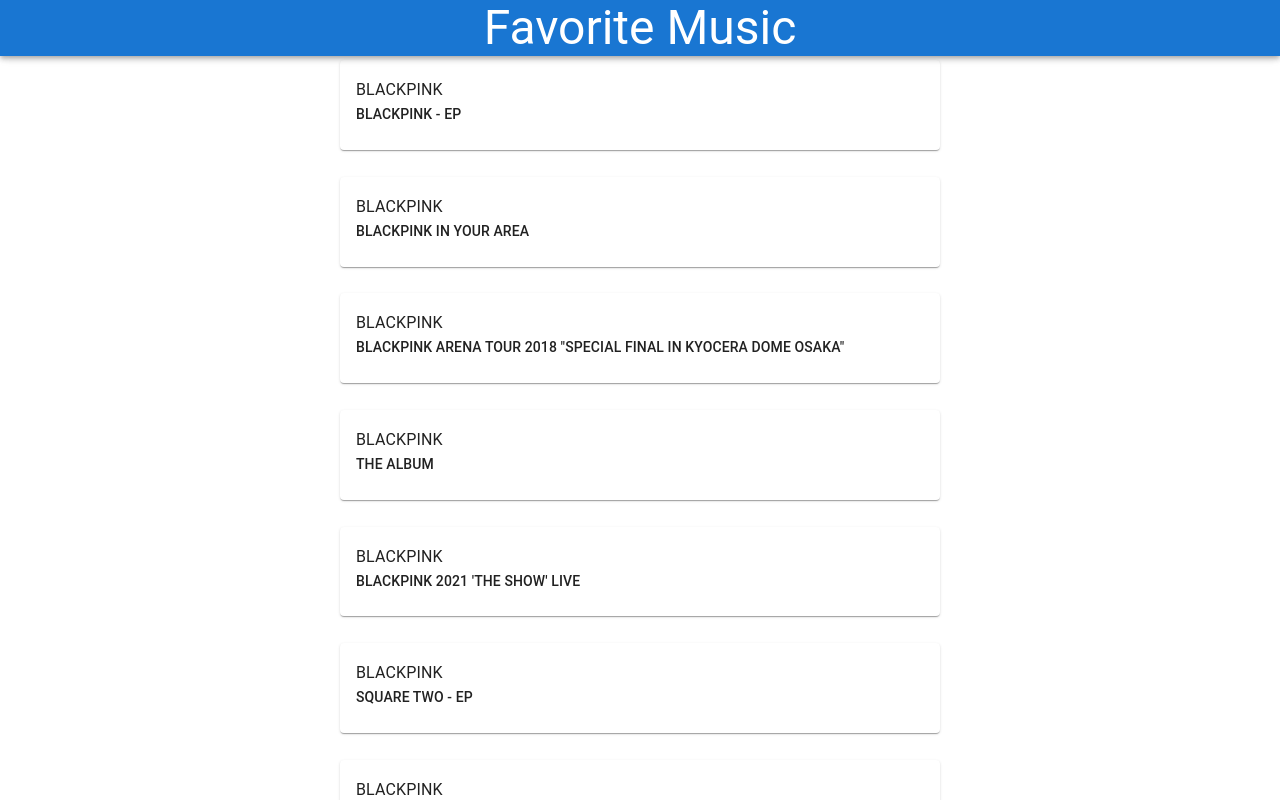
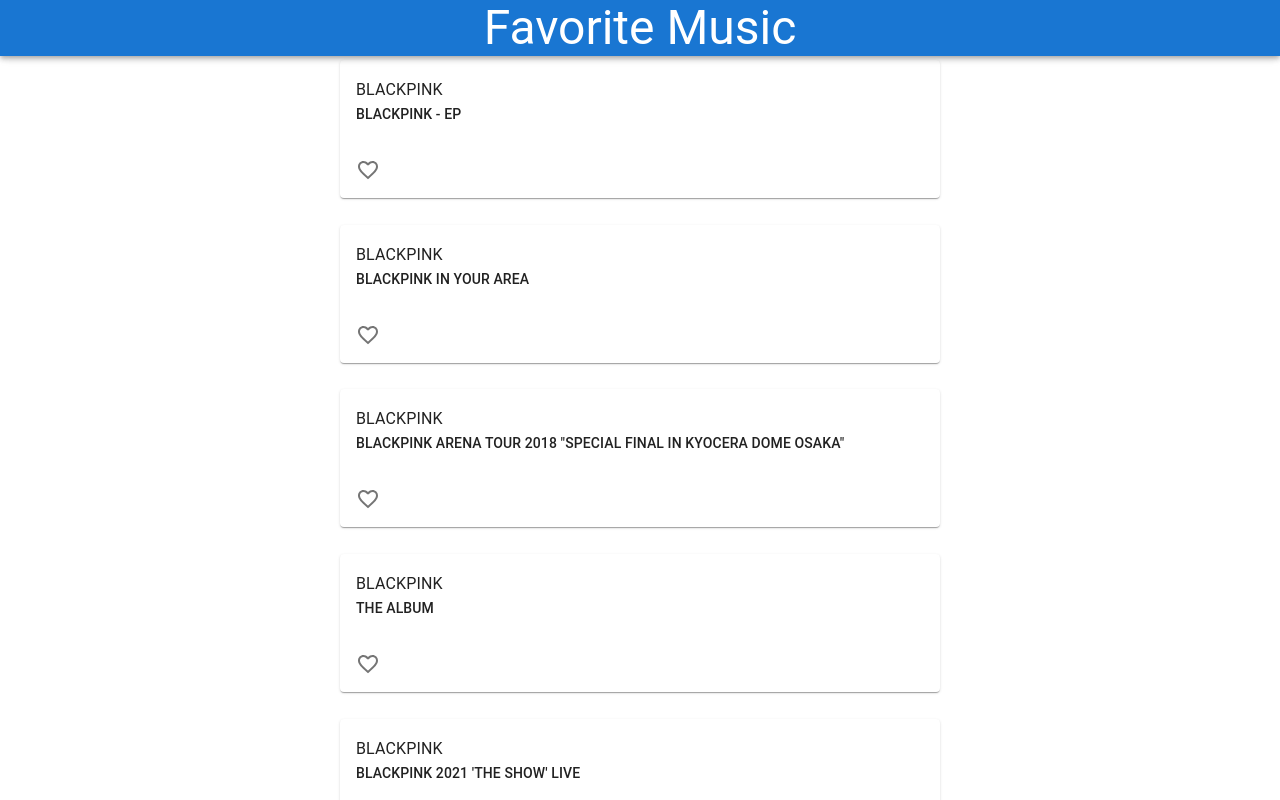
Before and after one commit to govldbstj/react, a React app: page / in a window 1280 px wide. Shown: the top 800 px of the page. Built offline with nearby package versions, Linux system fonts and the light colour scheme; the HTML template or start-up script is replaced by a standard one.

Commit message:
Add Favorite Icons

```diff
--- a/package.json
+++ b/package.json
@@ -6,6 +6,7 @@
   "dependencies": {
     "@emotion/react": "^11.9.3",
     "@emotion/styled": "^11.9.3",
+    "@mui/icons-material": "^5.8.4",
     "@mui/material": "^5.8.6"
   },
   "devDependencies": {
--- a/src/MusicList.js
+++ b/src/MusicList.js
@@ -1,5 +1,6 @@
 import React from 'react';
-import {Card, CardContent, Typography} from '@mui/material';
+import {Card, CardContent, CardActions, Typography, IconButton} from '@mui/material';
+import {Favorite, FavoriteBorder} from '@mui/icons-material';
 
 const styles = {
     content : {},
@@ -26,6 +27,12 @@
                         <Typography variant="subtitle1"> {item.artistName}</Typography>
                         <Typography variant="subtitle2"> {item.collectionCensoredName}</Typography>
                     </CardContent>
+                    <CardActions>
+                        <IconButton>
+                            {item.like ? <Favorite /> : <FavoriteBorder />}
+                        </IconButton>
+                    </CardActions>
+
                 </Card>)
             })}
         </div>
```
Also changed, not shown: 1 other file (tests, documents, lock files or other folders).
